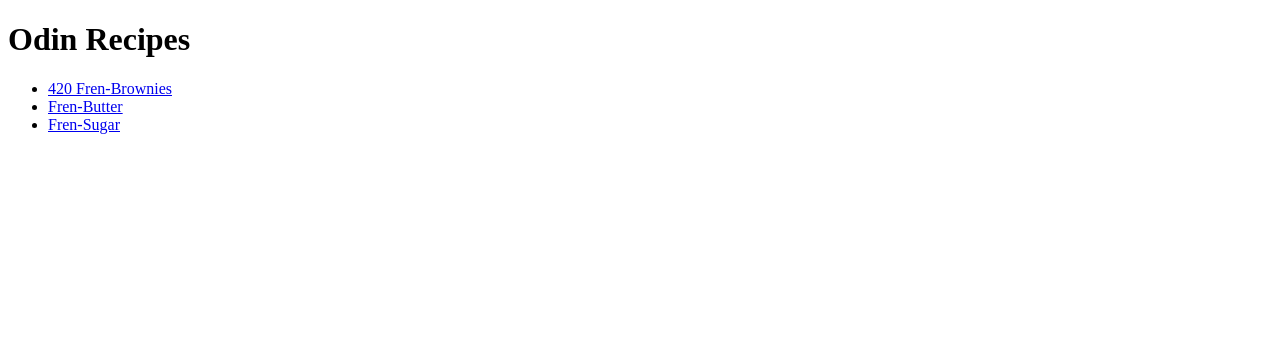
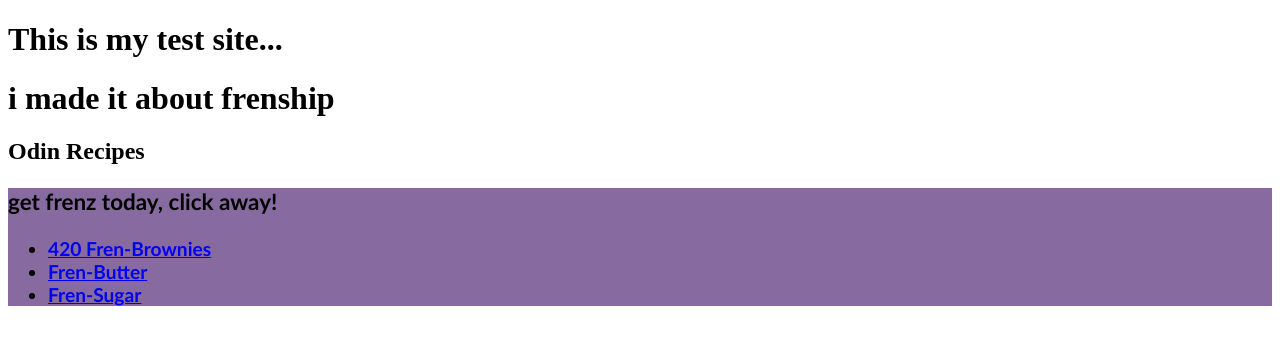
Before and after one commit to whoisvalidating/odin-recipes, a plain HTML site: page index.html in a window 1280 px wide. Drawn offline with Linux system fonts and the light colour scheme.

Commit message:
fked around on the index page and played around with some css. this is a upload for reinforcment than anything

```diff
--- a/index.html
+++ b/index.html
@@ -1,17 +1,24 @@
 <!DOCTYPE html>
 <html lang="en">
 <head>
+    <link rel="stylesheet" format="txt/css" href="style.css"
     <meta charset="UTF-8">
     <meta http-equiv="X-UA-Compatible" content="IE=edge">
     <meta name="viewport" content="width=device-width, initial-scale=1.0">
     <title>Odin-recipes</title>
 </head>
 <body>
-    <h1>Odin Recipes</h1>
-    <ul>
+    <h1 class="title">This is my test site...</h1>
+    <h1 class="title small">i made it about frenship</h1>
+    <h2>Odin Recipes</h2>
+<div class="sitelisting">
+    <h3 class="charttop">get frenz today, click away!</h3>
+    <ul class="list">
     <li><a href="recipes/420brownies.html">420 Fren-Brownies</a></li>
     <li><a href="recipes/frenbutter.html">Fren-Butter</a></li>
     <li><a href="recipes/frenshipsugar.html">Fren-Sugar</a></li>
     </ul>
+</div>
+
 </body>
 </html>
```
